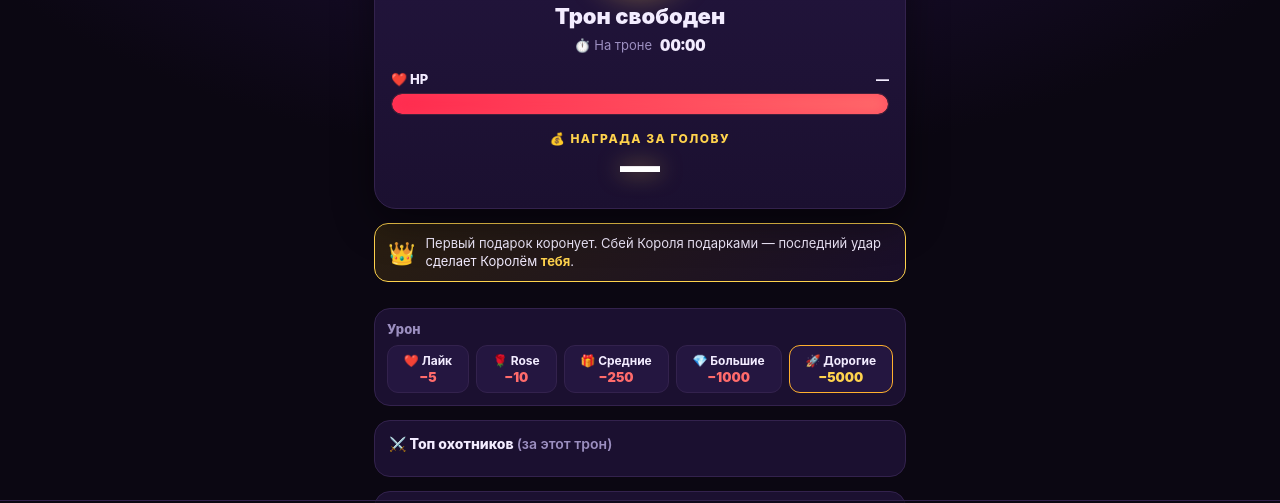
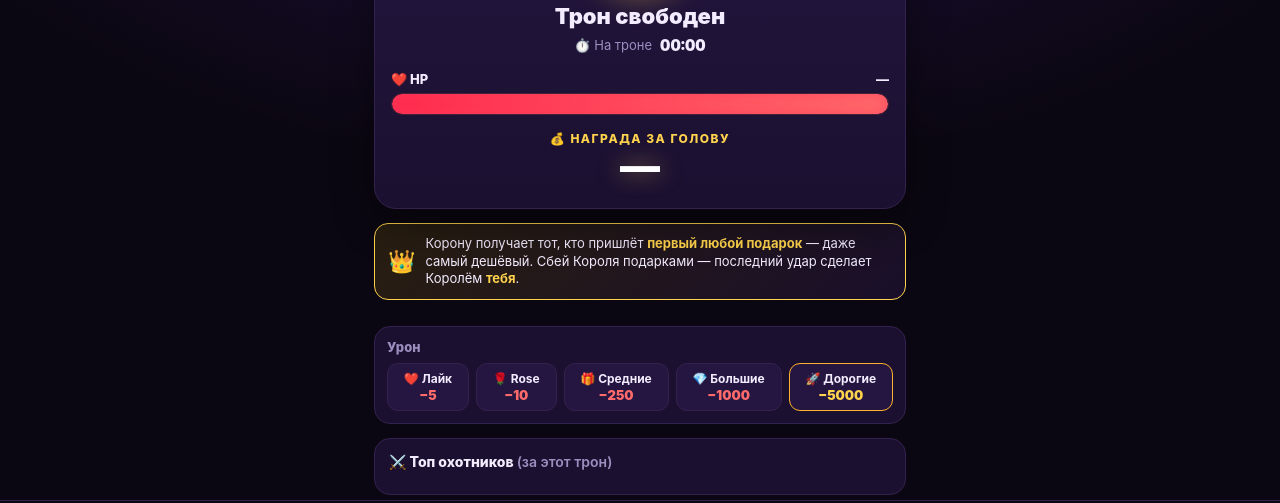
Before and after one commit to mrslava777/tiktok-city, a website: page public/index.html in a window 1280 px wide. Shown: the part 229-732 px from the top of the page. Drawn offline with nearby package versions, Linux system fonts and the light colour scheme; no server answers.

Commit message:
Rule: clarify first ANY gift crowns

```diff
--- a/public/index.html
+++ b/public/index.html
@@ -52,7 +52,7 @@
     <!-- Правило: как занять трон -->
     <section class="rule-card">
       <span class="rule-ico">👑</span>
-      <span class="rule-text">Первый подарок коронует. Сбей Короля подарками — последний удар сделает Королём <b>тебя</b>.</span>
+      <span class="rule-text">Корону получает тот, кто пришлёт <b>первый любой подарок</b> — даже самый дешёвый. Сбей Короля подарками — последний удар сделает Королём <b>тебя</b>.</span>
     </section>
 
     <!-- Блок урона -->
```
